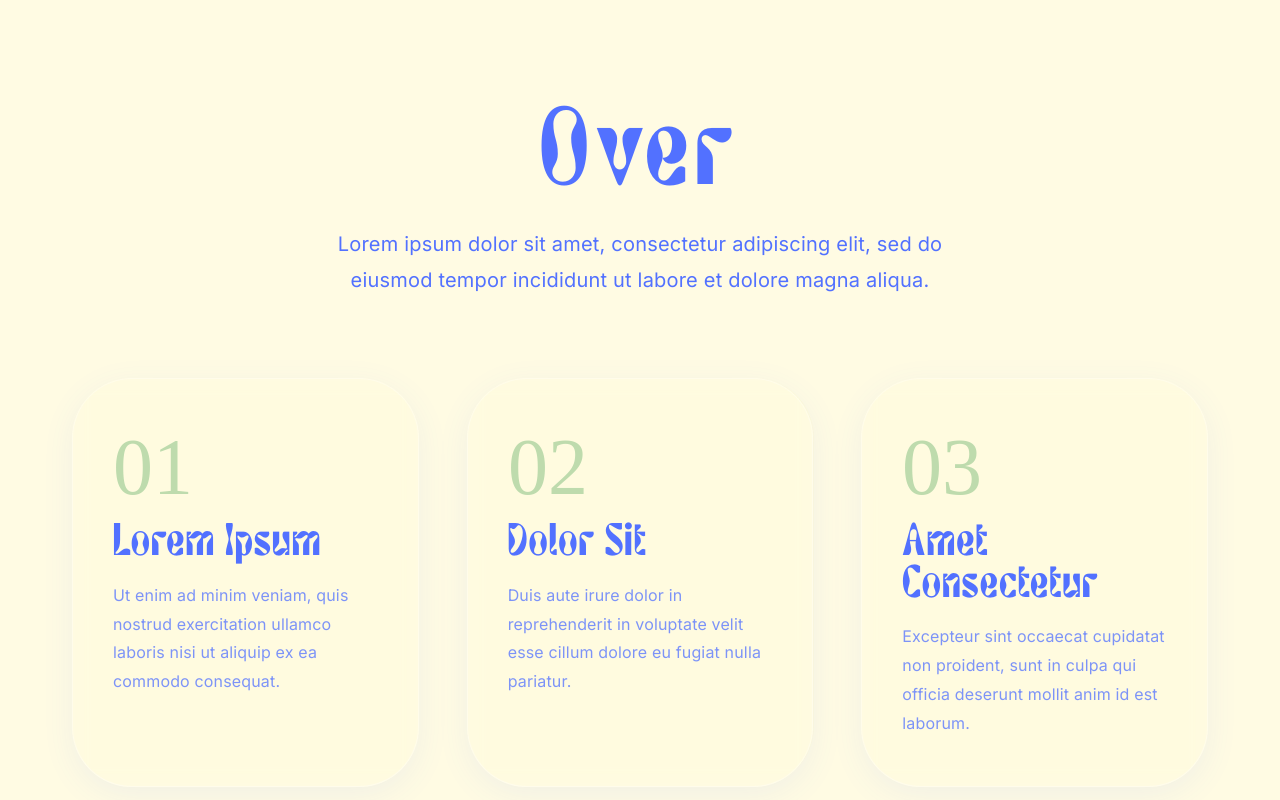
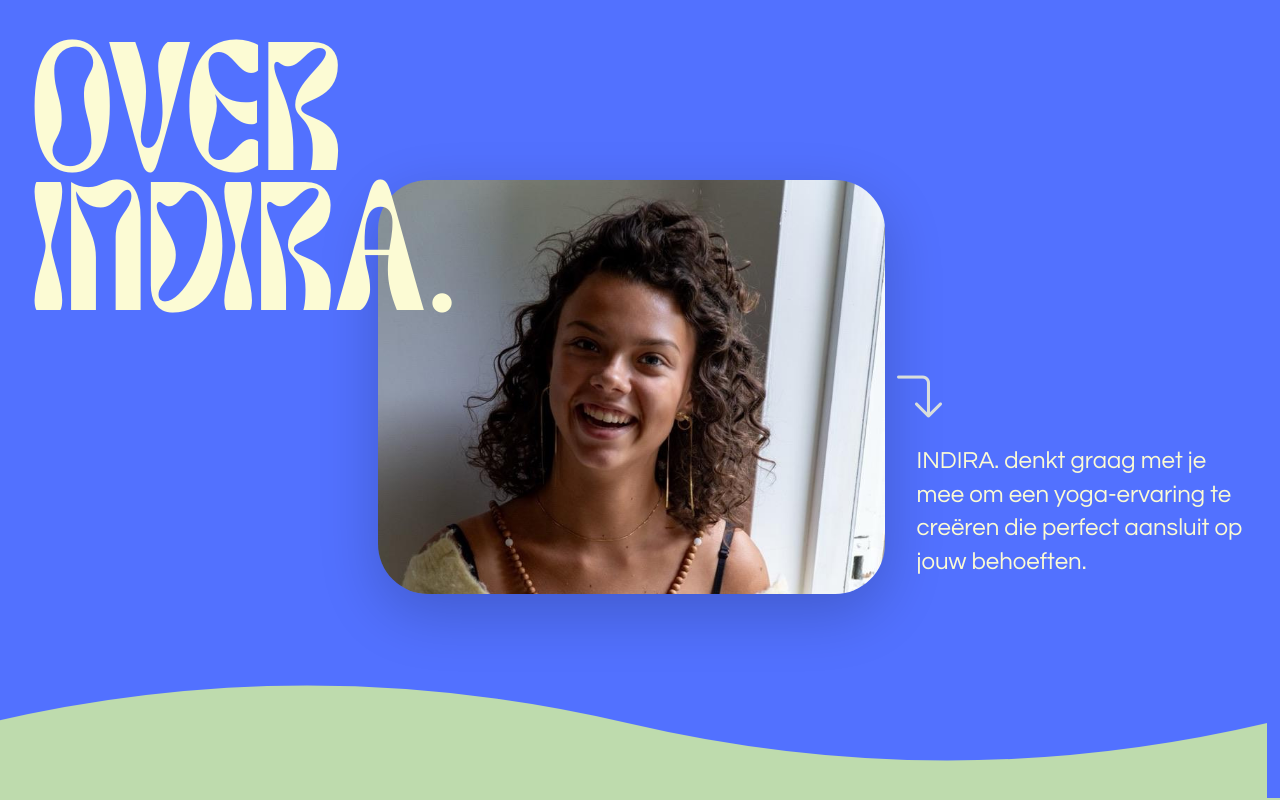
Before and after one commit to indira-yoga/IndiraYoga, an Angular app: page /home in a window 1280 px wide. Shown: the part 802-1602 px from the top of the page. Built offline with nearby package versions, Linux system fonts and the light colour scheme.

Commit message:
refactor: redesign about section layout and styling

```diff
--- a/src/app/pages/home/home.component.html
+++ b/src/app/pages/home/home.component.html
@@ -11,26 +11,21 @@
 
 <!-- About Section -->
 <section id="about" class="about-section">
-  <div class="container">
-    <h2 class="section-title">Over</h2>
-    <p class="section-description">Lorem ipsum dolor sit amet, consectetur adipiscing elit, sed do eiusmod tempor incididunt ut labore et dolore magna aliqua.</p>
+  <div class="about-container">
+    <div class="about-title-wrapper">
+      <h2 class="about-main-title">
+        <span class="title-line">OVER</span>
+        <span class="title-line">INDIRA.</span>
+      </h2>
+    </div>
 
-    <div class="wavy-cards">
-      <div class="wavy-card">
-        <div class="card-number">01</div>
-        <h3>Lorem Ipsum</h3>
-        <p>Ut enim ad minim veniam, quis nostrud exercitation ullamco laboris nisi ut aliquip ex ea commodo consequat.</p>
-      </div>
-      <div class="wavy-card">
-        <div class="card-number">02</div>
-        <h3>Dolor Sit</h3>
-        <p>Duis aute irure dolor in reprehenderit in voluptate velit esse cillum dolore eu fugiat nulla pariatur.</p>
-      </div>
-      <div class="wavy-card">
-        <div class="card-number">03</div>
-        <h3>Amet Consectetur</h3>
-        <p>Excepteur sint occaecat cupidatat non proident, sunt in culpa qui officia deserunt mollit anim id est laborum.</p>
-      </div>
+    <div class="about-image-wrapper">
+      <img src="/assets/over-mij.png" alt="Over Indira" class="about-image">
+      <i class="bi bi-arrow-90deg-right about-arrow"></i>
+    </div>
+
+    <div class="about-text-wrapper">
+      <p class="about-description">INDIRA. denkt graag met je mee om een yoga-ervaring te creëren die perfect aansluit op jouw behoeften.</p>
     </div>
   </div>
   <div class="section-wave"></div>
--- a/src/app/pages/home/home.component.scss
+++ b/src/app/pages/home/home.component.scss
@@ -162,100 +162,90 @@
   letter-spacing: 0.01em;
 }
 
-/* About Section */
 .about-section {
-  background: #FFFBE3;
+  background: #5271FF;
   position: relative;
-  padding-bottom: 150px;
+  padding: 8rem 2rem 150px;
+  min-height: 100vh;
+  display: flex;
+  align-items: center;
   transition: background 0.3s ease;
 }
 
-.wavy-cards {
+.about-container {
+  max-width: 1400px;
+  margin: 0 auto;
+  width: 100%;
   display: grid;
-  grid-template-columns: repeat(auto-fit, minmax(300px, 1fr));
+  grid-template-columns: 1fr 1.2fr 1fr;
+  grid-template-areas: "title image text";
   gap: 3rem;
-  margin-top: 4rem;
+  align-items: start;
+  position: relative;
 }
 
-.wavy-card {
-  background: rgba(255, 251, 227, 0.7);
-  backdrop-filter: blur(10px) saturate(150%);
-  -webkit-backdrop-filter: blur(10px) saturate(150%);
-  padding: 3rem 2.5rem;
-  border-radius: 60px;
-  border: 1px solid rgba(255, 255, 255, 0.3);
+.about-title-wrapper {
+  grid-area: title;
   position: relative;
-  transition: all 0.6s cubic-bezier(0.34, 1.56, 0.64, 1);
-  overflow: hidden;
-  opacity: 0;
-  transform: translateY(40px);
-  animation: fade-in-up 0.8s ease-out forwards;
-  box-shadow: 0 8px 32px rgba(82, 113, 255, 0.08);
-
-  &:nth-child(1) { animation-delay: 0.2s; }
-  &:nth-child(2) { animation-delay: 0.4s; }
-  &:nth-child(3) { animation-delay: 0.6s; }
-
-  &::before {
-    content: '';
-    position: absolute;
-    top: -50%;
-    right: -50%;
-    width: 200%;
-    height: 200%;
-    background: radial-gradient(circle, #5271FF 0%, transparent 70%);
-    opacity: 0;
-    transition: opacity 0.6s;
-    animation: blob-spin 25s linear infinite;
+  z-index: 2;
+  margin-top: -8rem;
 }
 
-  &:hover {
-    transform: translateY(-20px) rotate(-2deg) scale(1.03);
-    box-shadow: 0 20px 60px rgba(82, 113, 255, 0.15);
-    background: rgba(255, 251, 227, 0.9);
-    border: 1px solid rgba(82, 113, 255, 0.2);
+.about-main-title {
+  font-family: 'TAN Rosebud', serif;
+  font-size: clamp(5rem, 10vw, 10rem);
+  line-height: 1.1;
+  color: #FCFBD4;
+  margin: 0;
+  font-weight: 400;
+  letter-spacing: 0.02em;
 
-    &::before {
-      opacity: 0.08;
-    }
-
-    .card-number {
-      transform: scale(1.15) rotate(-8deg);
+  .title-line {
+    display: block;
   }
 }
 
-  .card-number {
-    font-size: 5rem;
-    font-family: 'TAN Meringue', serif;
-    color: #BEDBAD;
-    line-height: 1;
-    margin-bottom: 1rem;
-    transition: transform 0.6s cubic-bezier(0.34, 1.56, 0.64, 1);
-    will-change: transform;
+.about-image-wrapper {
+  grid-area: image;
+  position: relative;
+  z-index: 1;
+  margin-left: -8rem;
 }
 
-  h3 {
-    font-size: 2rem;
-    margin-bottom: 1rem;
-    color: #5271FF;
-    font-family: 'TAN Meringue', serif;
-    letter-spacing: 0.05em;
-    line-height: 1.3;
+.about-arrow {
+  position: absolute;
+  right: -3.5rem;
+  bottom: 10rem;
+  font-size: 3rem;
+  color: #FCFBD4;
+  transform: rotate(90deg);
+  opacity: 0.8;
 }
 
-  p {
-    color: #5271FF;
-    line-height: 1.8;
-    font-size: 1rem;
-    opacity: 0.75;
-    letter-spacing: 0.01em;
-  }
+.about-image {
+  width: 100%;
+  height: auto;
+  display: block;
+  border-radius: 50px;
+  box-shadow: 0 20px 60px rgba(0, 0, 0, 0.2);
 }
 
-@keyframes blob-spin {
-  0% { transform: rotate(0deg) scale(1); }
-  50% { transform: rotate(180deg) scale(1.1); }
-  100% { transform: rotate(360deg) scale(1); }
+.about-text-wrapper {
+  grid-area: text;
+  position: relative;
+  z-index: 2;
+  align-self: end;
+  margin-bottom: 1rem;
+  margin-left: -1rem;
+}
+
+.about-description {
+  font-family: 'Questrial', sans-serif;
+  font-size: clamp(1.125rem, 2vw, 1.5rem);
+  line-height: 1.4;
+  color: #FCFBD4;
+  margin: 0;
+  font-weight: 400;
 }
 
 /* Classes Section */
@@ -579,11 +569,47 @@
     gap: 2rem;
   }
 
+  .about-container {
+    grid-template-columns: 1fr;
+    grid-template-areas:
+      "title"
+      "image"
+      "text";
+    gap: 2rem;
+    align-items: center;
+  }
+
+  .about-title-wrapper {
+    margin-top: 0;
+    margin-left: 0;
+  }
+
+  .about-image-wrapper {
+    margin-left: 0;
+  }
+
+  .about-arrow {
+    display: none;
+  }
+
+  .about-text-wrapper {
+    align-self: center;
+    margin-bottom: 0;
+  }
+
+  .about-main-title {
+    font-size: clamp(3rem, 10vw, 5rem);
+  }
+
+  .about-description {
+    font-size: 1.125rem;
+    line-height: 1.6;
+  }
+
   .container {
     padding: 5rem 1.5rem;
   }
 
-  .wavy-cards,
   .classes-grid {
     grid-template-columns: 1fr;
   }
@@ -607,6 +633,18 @@
     gap: 1.5rem;
   }
 
+  .about-main-title {
+    font-size: clamp(2.5rem, 12vw, 4rem);
+  }
+
+  .about-description {
+    font-size: 1rem;
+  }
+
+  .about-section {
+    padding: 5rem 1.5rem 100px;
+  }
+
   .schedule-grid {
     grid-template-columns: 1fr;
   }
--- a/src/index.html
+++ b/src/index.html
@@ -10,6 +10,7 @@
   <link rel="preconnect" href="https://fonts.googleapis.com">
   <link rel="preconnect" href="https://fonts.gstatic.com" crossorigin>
   <link href="https://fonts.googleapis.com/css2?family=Inter:wght@300;400;500;600;700&family=Questrial&display=swap" rel="stylesheet">
+  <link rel="stylesheet" href="https://cdn.jsdelivr.net/npm/bootstrap-icons@1.11.3/font/bootstrap-icons.min.css">
 </head>
 <body>
   <app-root></app-root>
```
Lines whose indentation alone changed are shown as unchanged.
